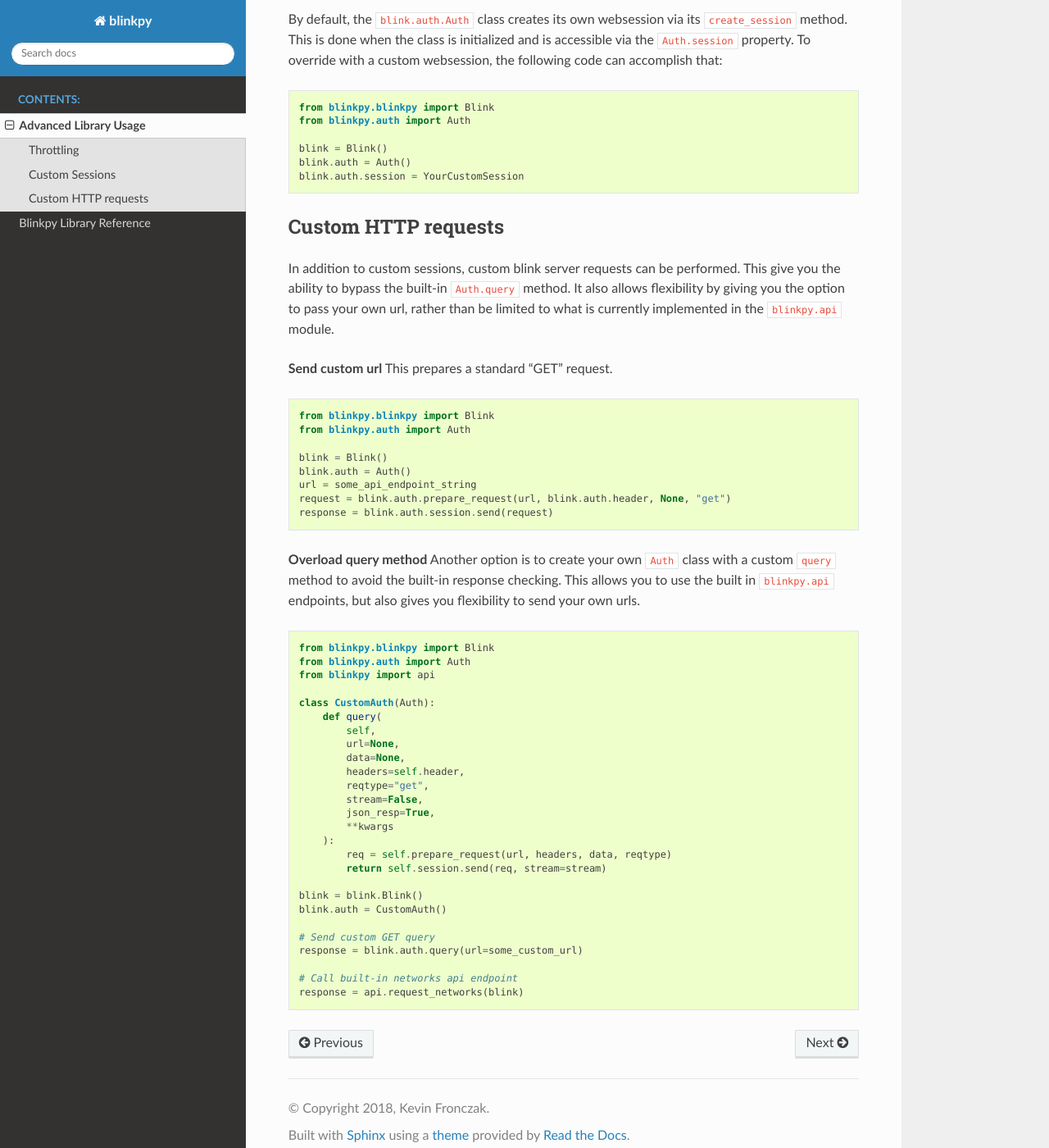
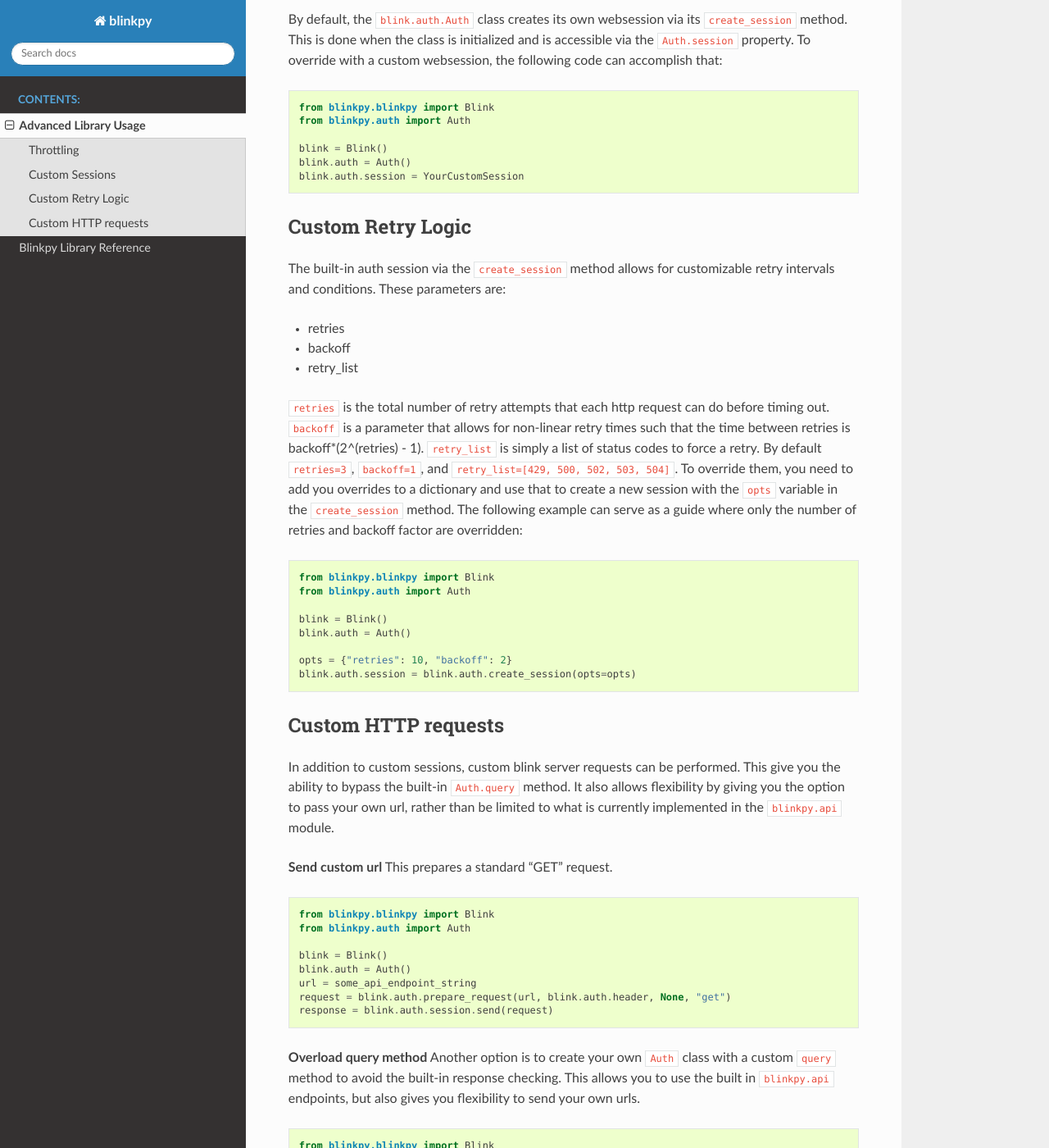
Before and after one commit to fronzbot/blinkpy, a Sphinx documentation site: the page built from docs/advanced.rst, in a window 1280 px wide and 1400 px high, scrolled down 701 px. Shown: the whole window at 82% size. Built offline with Sphinx 7.4.7 and the Read the Docs theme 2.0.0, drawn with Linux system fonts in a browser that asks for light colours; the version number could not be read and is left out.

Commit message:
Update documentation

```diff
--- a/docs/advanced.rst
+++ b/docs/advanced.rst
@@ -29,6 +29,29 @@
     blink = Blink()
     blink.auth = Auth()
     blink.auth.session = YourCustomSession
+
+
+Custom Retry Logic
+--------------------
+The built-in auth session via the ``create_session`` method allows for customizable retry intervals and conditions. These parameters are:
+
+- retries
+- backoff
+- retry_list
+
+``retries`` is the total number of retry attempts that each http request can do before timing out.  ``backoff`` is a parameter that allows for non-linear retry times such that the time between retries is backoff*(2^(retries) - 1).  ``retry_list`` is simply a list of status codes to force a retry.  By default ``retries=3``, ``backoff=1``, and ``retry_list=[429, 500, 502, 503, 504]``. To override them, you need to add you overrides to a dictionary and use that to create a new session with the ``opts`` variable in the ``create_session`` method. The following example can serve as a guide where only the number of retries and backoff factor are overridden:
+
+.. code:: python
+
+    from blinkpy.blinkpy import Blink
+    from blinkpy.auth import Auth
+
+    blink = Blink()
+    blink.auth = Auth()
+
+    opts = {"retries": 10, "backoff": 2}
+    blink.auth.session = blink.auth.create_session(opts=opts)
+
 
 Custom HTTP requests
 ---------------------
```
Also changed, not shown: 1 other file.
